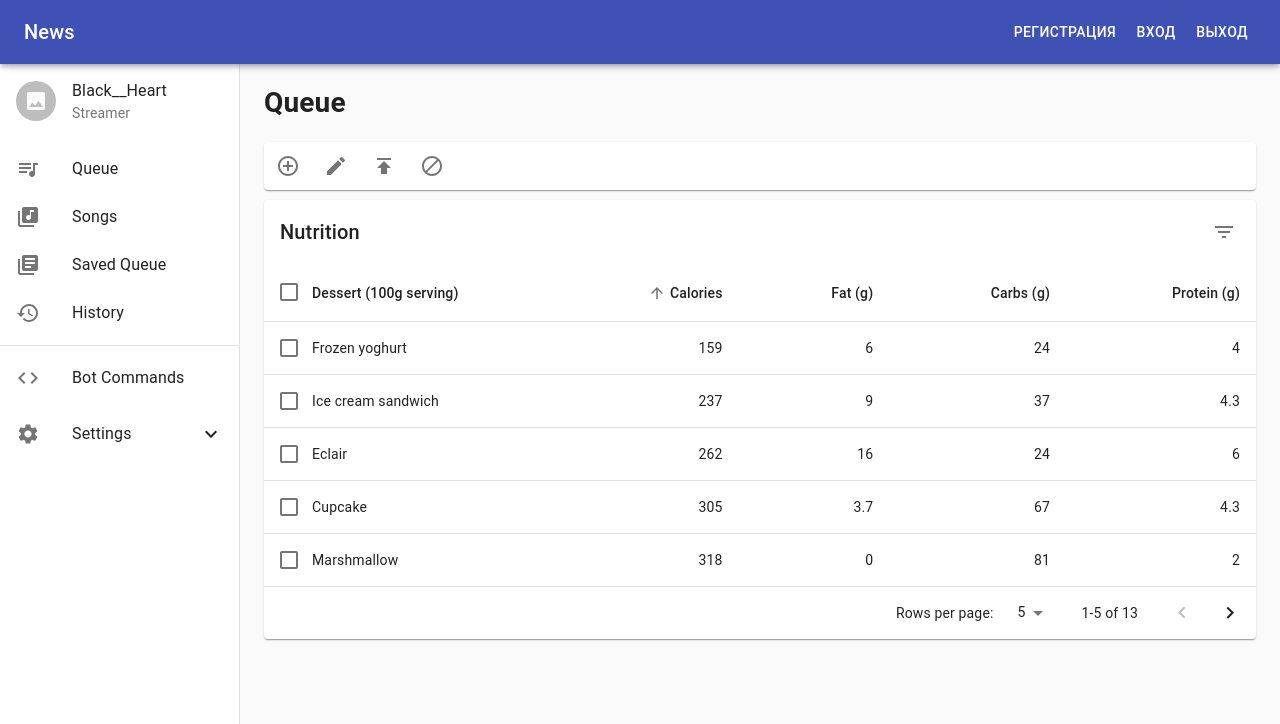
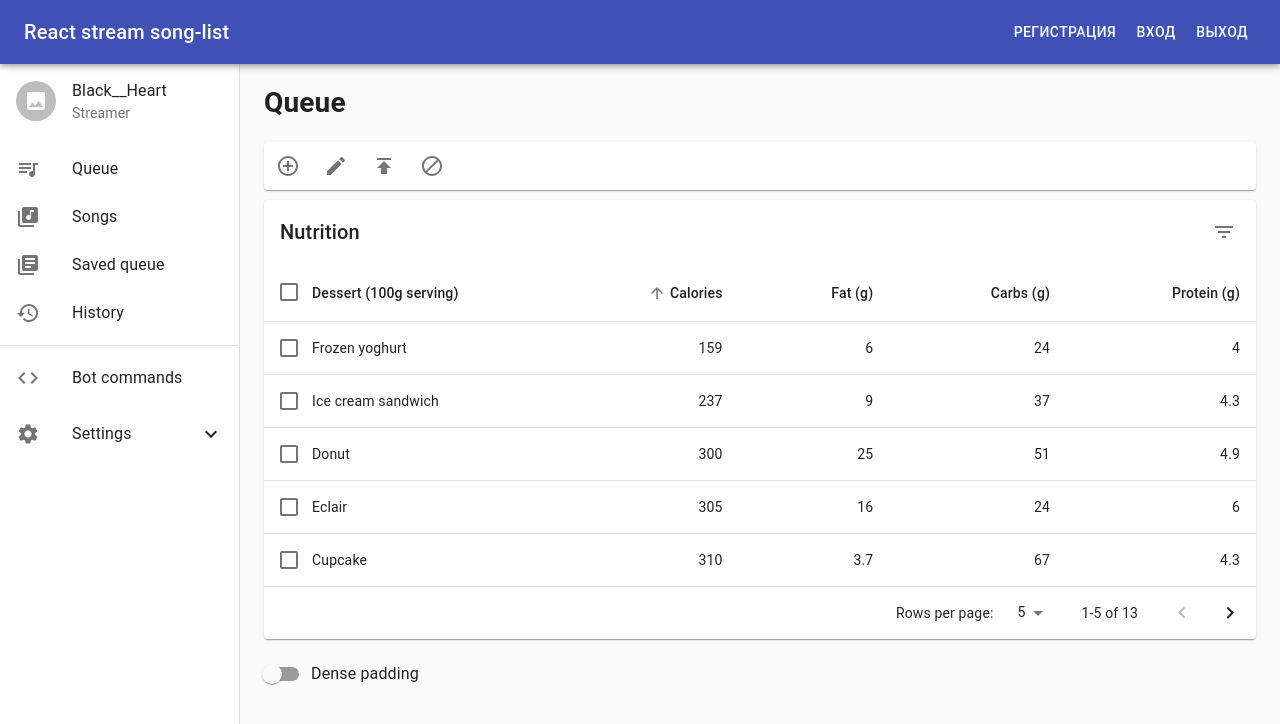
Before and after one commit to BlackHeart426/react-songlist, a React (Create React App) app: page /queue in a window 1280 px wide. Shown: the top 724 px of the page. Built offline with nearby package versions, Linux system fonts and the light colour scheme.

Commit message:
TablePagination component

```diff
--- a/src/companents/Drawer/DrawerCustom.js
+++ b/src/companents/Drawer/DrawerCustom.js
@@ -69,7 +69,7 @@ const menu = [
         icon: <LibraryMusic/>
     },
     {
-        title: 'Saved Queue',
+        title: 'Saved queue',
         link: 'saved-queue',
         icon: <LibraryBooks/>
     },
@@ -82,7 +82,7 @@ const menu = [
 
 const subMenu = [
     {
-        title: 'Bot Commands',
+        title: 'Bot commands',
         link: 'bot-commands',
         icon: <Code/>
     },
--- a/src/companents/NavBar/NavBar.js
+++ b/src/companents/NavBar/NavBar.js
@@ -30,7 +30,7 @@ export const NavBar = () => {
                 <AppBar position="fixed" className={classes.appBar}>
                     <Toolbar>
                         <Typography variant="h6" className={classes.title}>
-                            News
+                            React stream song-list
                         </Typography>
                         <Auth/>
                     </Toolbar>
--- a/src/companents/TablePagination/TablePagination.js
+++ b/src/companents/TablePagination/TablePagination.js
@@ -22,15 +22,20 @@ import TableSortLabel from "@material-ui/core/TableSortLabel";
 import DeleteIcon from '@material-ui/icons/Delete';
 import FilterListIcon from '@material-ui/icons/FilterList';
 
-
+/**
+ * Функция обертки массива
+ */
 function createData(name, calories, fat, carbs, protein) {
     return { name, calories, fat, carbs, protein };
 }
 
+/**
+ *  Массив строк
+ */
 const rows = [
-    createData('Cupcake', 305, 3.7, 67, 4.3),
-    createData('Donut', 452, 25.0, 51, 4.9),
-    createData('Eclair', 262, 16.0, 24, 6.0),
+    createData('Cupcake', 310, 3.7, 67, 4.3),
+    createData('Donut', 300, 25.0, 51, 4.9),
+    createData('Eclair', 305, 16.0, 24, 6.0),
     createData('Frozen yoghurt', 159, 6.0, 24, 4.0),
     createData('Gingerbread', 356, 16.0, 49, 3.9),
     createData('Honeycomb', 408, 3.2, 87, 6.5),
@@ -43,6 +48,9 @@ const rows = [
     createData('Oreo', 437, 18.0, 63, 4.0),
 ];
 
+/**
+ *  Значок сортировки
+ */
 function descendingComparator(a, b, orderBy) {
     if (b[orderBy] < a[orderBy]) {
         return -1;
@@ -60,8 +68,10 @@ function getComparator(order, orderBy) {
 }
 
 function stableSort(array, comparator) {
+
     const stabilizedThis = array.map((el, index) => [el, index]);
     stabilizedThis.sort((a, b) => {
+
         const order = comparator(a[0], b[0]);
         if (order !== 0) return order;
         return a[1] - b[1];
@@ -83,6 +93,8 @@ function EnhancedTableHead(props) {
                         indeterminate={numSelected > 0 && numSelected < rowCount}
                         checked={rowCount > 0 && numSelected === rowCount}
                         onChange={onSelectAllClick}
+                        value="secondary"
+                        color="primary"
                         inputProps={{ 'aria-label': 'select all desserts' }}
                     />
                 </TableCell>
@@ -131,7 +143,7 @@ const useToolbarStyles = makeStyles(theme => ({
         theme.palette.type === 'light'
             ? {
                 color: theme.palette.secondary.main,
-                backgroundColor: lighten(theme.palette.secondary.light, 0.85),
+                backgroundColor: lighten(theme.palette.info.light, 0.85),
             }
             : {
                 color: theme.palette.text.primary,
@@ -151,9 +163,10 @@ const EnhancedTableToolbar = props => {
             className={clsx(classes.root, {
                 [classes.highlight]: numSelected > 0,
             })}
+
         >
             {numSelected > 0 ? (
-                <Typography className={classes.title} color="inherit" variant="subtitle1">
+                <Typography className={classes.title} color="primary" variant="subtitle1">
                     {numSelected} selected
                 </Typography>
             ) : (
@@ -215,7 +228,13 @@ const useStyles = makeStyles(theme => ({
     },
 }));
 
-export default function EnhancedTable() {
+/**
+ * Общая функция
+ * @returns {*}
+ * @constructor
+ */
+
+export default function ComponentTablePagination() {
     const classes = useStyles();
     const [order, setOrder] = React.useState('asc');
     const [orderBy, setOrderBy] = React.useState('calories');
@@ -224,12 +243,18 @@ export default function EnhancedTable() {
     const [dense, setDense] = React.useState(false);
     const [rowsPerPage, setRowsPerPage] = React.useState(5);
 
+    /**
+     * Сортировка
+     */
     const handleRequestSort = (event, property) => {
         const isAsc = orderBy === property && order === 'asc';
         setOrder(isAsc ? 'desc' : 'asc');
         setOrderBy(property);
     };
 
+    /**
+     * Выбрать все
+     */
     const handleSelectAllClick = event => {
         if (event.target.checked) {
             const newSelecteds = rows.map(n => n.name);
@@ -239,6 +264,9 @@ export default function EnhancedTable() {
         setSelected([]);
     };
 
+    /**
+     *  Выбрать элемент
+     */
     const handleClick = (event, name) => {
         const selectedIndex = selected.indexOf(name);
         let newSelected = [];
@@ -259,21 +287,37 @@ export default function EnhancedTable() {
         setSelected(newSelected);
     };
 
+    /**
+     *  Изменить страницу
+     */
     const handleChangePage = (event, newPage) => {
         setPage(newPage);
     };
 
+    /**
+     *  Изменить количество элементов на странице
+     */
     const handleChangeRowsPerPage = event => {
         setRowsPerPage(parseInt(event.target.value, 10));
         setPage(0);
     };
 
+    /**
+     *  Изменить межстрочное растояние
+     */
     const handleChangeDense = event => {
         setDense(event.target.checked);
     };
 
+    /**
+     *  Проверка текущего выбраного элемента
+     */
     const isSelected = name => selected.indexOf(name) !== -1;
 
+
+    /**
+     *  Проверка на пустую строку
+     */
     const emptyRows = rowsPerPage - Math.min(rowsPerPage, rows.length - page * rowsPerPage);
 
     return (
@@ -312,9 +356,12 @@ export default function EnhancedTable() {
                                             tabIndex={-1}
                                             key={row.name}
                                             selected={isItemSelected}
+
                                         >
                                             <TableCell padding="checkbox">
                                                 <Checkbox
+                                                    value="secondary"
+                                                    color="primary"
                                                     checked={isItemSelected}
                                                     inputProps={{'aria-labelledby': labelId}}
                                                 />
@@ -347,10 +394,10 @@ export default function EnhancedTable() {
                     onChangeRowsPerPage={handleChangeRowsPerPage}
                 />
             </Paper>
-            {/*<FormControlLabel*/}
-            {/*    control={<Switch checked={dense} onChange={handleChangeDense}/>}*/}
-            {/*    label="Dense padding"*/}
-            {/*/>*/}
+            <FormControlLabel
+                control={<Switch checked={dense} onChange={handleChangeDense}/>}
+                label="Dense padding"
+            />
         </div>
     );
 }
--- a/src/index.js
+++ b/src/index.js
@@ -3,16 +3,24 @@ import ReactDOM from 'react-dom';
 import './index.css';
 import {App} from './App';
 import * as serviceWorker from './serviceWorker';
-import {applyMiddleware, createStore} from 'redux'
+import {applyMiddleware, compose, createStore} from 'redux'
 import rootReducer from "./store/reducers/rootReducer";
 import {Provider} from 'react-redux'
 import thunk from "redux-thunk";
 import {BrowserRouter} from "react-router-dom";
 
+const composeEnhancers =
+    typeof window === 'object' &&
+    window.__REDUX_DEVTOOLS_EXTENSION_COMPOSE__ ?
+        window.__REDUX_DEVTOOLS_EXTENSION_COMPOSE__({
+            // Specify extension’s options like name, actionsBlacklist, actionsCreators, serialize...
+        }) : compose;
+
 const store = createStore(
     rootReducer,
-    applyMiddleware(thunk)
+    composeEnhancers(applyMiddleware(thunk))
 );
+
 
 const app = (
     <BrowserRouter>
--- a/src/page/History.js
+++ b/src/page/History.js
@@ -1,26 +1,20 @@
 import React from "react";
-import Button from "react-bootstrap/Button";
 import {Card} from "@material-ui/core";
 import IconButton from "@material-ui/core/IconButton";
-import ControlPointIcon from "@material-ui/icons/ControlPoint";
 import DeleteIcon from "@material-ui/icons/Delete";
 import BorderColorIcon from '@material-ui/icons/BorderColor';
 
 export const HistoryQueue = () => {
 
-    let pt0 = {
-        padding: 0
+    let mbt10 = {
+        marginBottom: '10px',
+        marginTop: '10px'
     }
-    let noneBorderBottom = {
-        borderBottom: 0
-    }
-    let noneBottomMargin = {
-        marginBottom: 0
-    }
+
     return (
         <>
             <h1>History</h1>
-            <Card>
+            <Card style={mbt10}>
                 <IconButton>
                     <BorderColorIcon/>
                 </IconButton>
--- a/src/page/Queue.js
+++ b/src/page/Queue.js
@@ -1,5 +1,4 @@
 import React from "react";
-import Button from "react-bootstrap/Button";
 import {Card} from "@material-ui/core";
 import IconButton from "@material-ui/core/IconButton";
 import ControlPointIcon from "@material-ui/icons/ControlPoint";
@@ -9,18 +8,9 @@ import BlockIcon from '@material-ui/icons/Block';
 import TablePagination from '../companents/TablePagination/TablePagination'
 
 export const Queue = () => {
-    let pt0 = {
-        padding: 0
-    }
     let mbt10 = {
       marginBottom: '10px',
         marginTop: '10px'
-    }
-    let noneBorderBottom = {
-        borderBottom: 0
-    }
-    let noneBottomMargin = {
-        marginBottom: 0
     }
     return (
         <>
--- a/src/page/SavedQueue.js
+++ b/src/page/SavedQueue.js
@@ -1,30 +1,20 @@
 import React from "react";
-import Button from "react-bootstrap/Button";
 import {Card} from "@material-ui/core";
 import IconButton from "@material-ui/core/IconButton";
 import ControlPointIcon from "@material-ui/icons/ControlPoint";
-import EditIcon from "@material-ui/icons/Edit";
 import DeleteIcon from "@material-ui/icons/Delete";
-import ErrorOutlineIcon from "@material-ui/icons/ErrorOutline";
-import PlaylistAddIcon from "@material-ui/icons/PlaylistAdd";
-import ToggleOffIcon from "@material-ui/icons/ToggleOff";
 
 
 export const SavedQueue = () => {
-    let pt0 = {
-        padding: 0
-    }
-    let noneBorderBottom = {
-        borderBottom: 0
-    }
-    let noneBottomMargin = {
-        marginBottom: 0
+    let mbt10 = {
+        marginBottom: '10px',
+        marginTop: '10px'
     }
 
     return (
         <>
             <h1>SavedQueue</h1>
-            <Card>
+            <Card style={mbt10}>
                 <IconButton>
                     <ControlPointIcon/>
                 </IconButton>
--- a/src/page/Songs.js
+++ b/src/page/Songs.js
@@ -1,8 +1,5 @@
 import React from "react";
-import Button from "react-bootstrap/Button";
-import AddCircleOutlineIcon from '@material-ui/icons/AddCircleOutline';
 import IconButton from "@material-ui/core/IconButton";
-import {Link} from "react-router-dom";
 import {Card} from "@material-ui/core";
 import ControlPointIcon from '@material-ui/icons/ControlPoint';
 import DeleteIcon from '@material-ui/icons/Delete';
@@ -12,19 +9,14 @@ import PlaylistAddIcon from '@material-ui/icons/PlaylistAdd';
 import ToggleOffIcon from '@material-ui/icons/ToggleOff';
 
 export const Songs = () => {
-    let pt0 = {
-        padding: 0
-    }
-    let noneBorderBottom = {
-        borderBottom: 0
-    }
-    let noneBottomMargin = {
-        marginBottom: 0
+    let mbt10 = {
+        marginBottom: '10px',
+        marginTop: '10px'
     }
     return (
         <div className={{top:'40px'}}>
             <h1>Songs</h1>
-            <Card>
+            <Card style={mbt10}>
                 <IconButton>
                     <ControlPointIcon/>
                 </IconButton>
```
